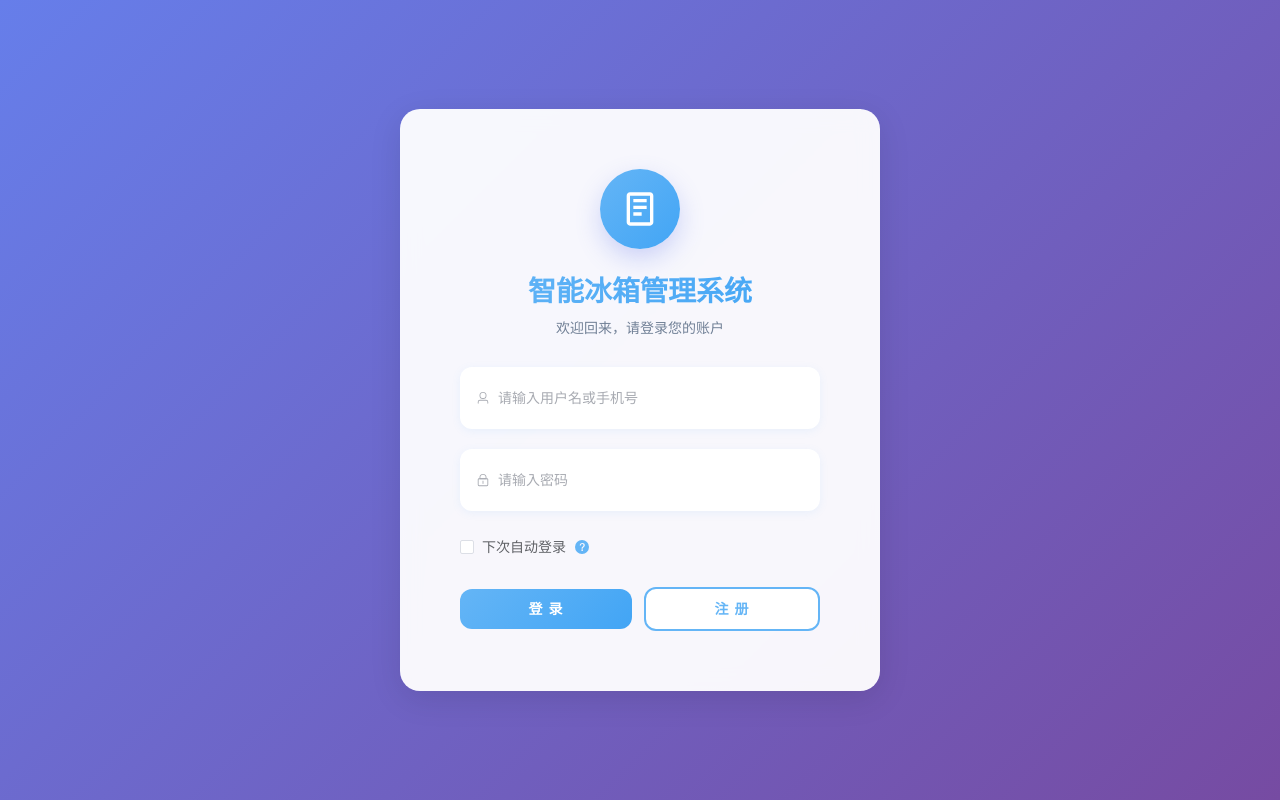
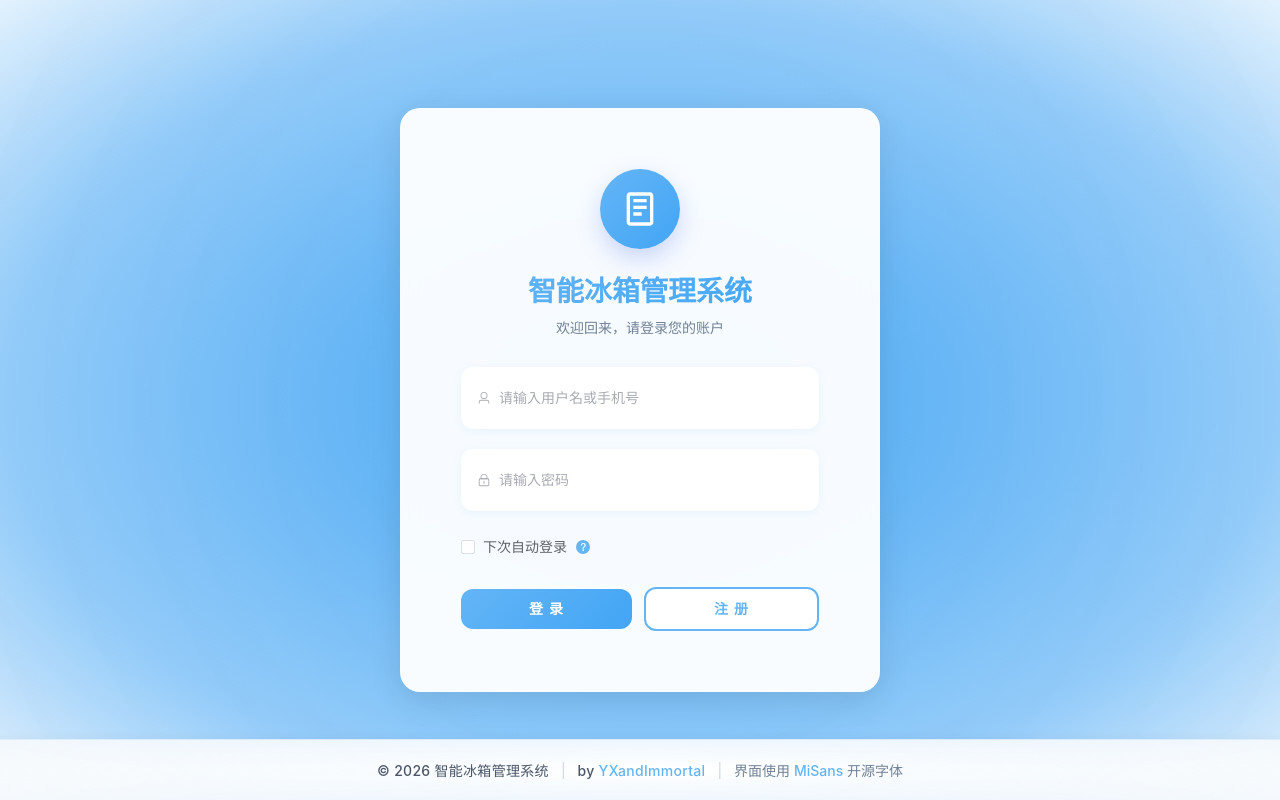
Before and after one commit to YXandImmortal/fridge-butler, a Vue app in the folder frontend/: page /login in a window 1280 px wide. Built offline with nearby package versions, Linux system fonts and the light colour scheme; a web font is replaced by a local one.

Commit message:
调整页面布局与主题色

```diff
--- a/frontend/src/assets/theme.css
+++ b/frontend/src/assets/theme.css
@@ -7,6 +7,12 @@
     --success-color: #81D4FA;
     --warn-color: #FFB74D;
     --danger-color: #F87171;
+
+    /* 认证页面渐变颜色 */
+    --auth-gradient-1: #E3F2FD;
+    --auth-gradient-2: #90CAF9;
+    --auth-gradient-3: #64B5F6;
+    --auth-gradient-4: #42A5F5;
 
     /* 覆盖 ElementPlus 主色调（按钮、输入框、菜单全部生效） */
     --el-color-primary: #64B5F6;
@@ -45,11 +51,36 @@ body {
 /* 认证页面容器 */
 .auth-page {
     min-height: 100vh;
-    background: linear-gradient(135deg, #667eea 0%, #764ba2 100%);
+    /*background: linear-gradient(135deg, #667eea 0%, #764ba2 100%); */
+    background: radial-gradient(ellipse at center, var(--auth-gradient-4) 0%, var(--auth-gradient-3) 35%, var(--auth-gradient-2) 70%, var(--auth-gradient-1) 100%);
     display: flex;
+    flex-direction: column;
     align-items: center;
     justify-content: center;
-    padding: 20px;
+    position: relative;
+    overflow: hidden;
+}
+
+/* 认证页面装饰元素 */
+.auth-page::before {
+    content: '';
+    position: absolute;
+    top: -50%;
+    left: -50%;
+    width: 200%;
+    height: 200%;
+    background: radial-gradient(circle, rgba(255,255,255,0.1) 0%, rgba(255,255,255,0) 70%);
+    animation: pulse 8s ease-in-out infinite;
+}
+@keyframes pulse {
+    0%, 100% {
+        transform: scale(1);
+        opacity: 0.3;
+    }
+    50% {
+        transform: scale(1.1);
+        opacity: 0.6;
+    }
 }
 
 /* 认证页面包装器 */
@@ -57,12 +88,25 @@ body {
     width: 100%;
     max-width: 480px;
     animation: fadeInUp 0.6s ease-out;
+    transform: translateZ(0);
+    position: relative;
+    z-index: 1;
 }
 
 /* 认证卡片 */
 .auth-card {
     padding: 40px;
-    border: none;
+    background: rgba(255, 255, 255, 0.9);
+    backdrop-filter: blur(15px);
+    border-radius: 20px;
+    box-shadow: 0 8px 32px rgba(0, 0, 0, 0.1);
+    border: 1px solid rgba(255, 255, 255, 0.2);
+    transition: all 0.3s ease;
+}
+
+.auth-card:hover {
+    box-shadow: 0 12px 40px rgba(255, 255, 255, 0.2);
+    transform: translateY(-2px);
 }
 
 /* 认证头部 */
@@ -104,10 +148,6 @@ body {
     display: flex;
     align-items: center;
     gap: 8px;
-}
-
-.custom-checkbox :deep(.el-checkbox__label) {
-    margin-top: -1px;
 }
 
 /* 提示图标 */
@@ -273,8 +313,15 @@ body {
 
 .animated-title {
     animation: fadeInDown 0.6s ease-out;
+    transform: translateZ(0);
     background: linear-gradient(135deg, var(--primary-color), var(--primary-dark));
     -webkit-background-clip: text;
     -webkit-text-fill-color: transparent;
     background-clip: text;
 }
+
+.copyright-footer {
+    position: absolute;
+    bottom: 0;
+    width: 100%;
+}
--- /dev/null
+++ b/frontend/src/components/CopyrightFooter.vue
@@ -0,0 +1,125 @@
+<template>
+  <footer class="copyright-footer">
+    <div class="copyright-content">
+      <span class="copyright-text">
+        © 2026 智能冰箱管理系统
+      </span>
+      <span class="divider">|</span>
+      <span class="copyright-text">by
+      <a href="https://github.com/YXandImmortal" target="_blank" rel="noopener noreferrer" class="font-link">YXandImmortal</a>
+      </span>
+      <span class="divider">|</span>
+      <span class="font-info">
+        界面使用
+        <a href="https://hyperos.mi.com/font" target="_blank" rel="noopener noreferrer" class="font-link">
+          MiSans
+        </a>
+        开源字体
+      </span>
+    </div>
+  </footer>
+</template>
+
+<script setup>
+// 无需额外逻辑
+</script>
+
+<style scoped>
+.copyright-footer {
+  width: 100%;
+  padding: 20px 24px;
+  background: radial-gradient(ellipse, rgba(255, 255, 255, 1) 0%, rgba(248, 250, 252, 0.85) 100%);
+  backdrop-filter: blur(10px);
+  border-top: 1px solid rgba(100, 181, 246, 0.15);
+  box-shadow: 0 -2px 10px rgba(0, 0, 0, 0.03);
+  position: relative;
+  box-sizing: border-box;
+}
+
+.copyright-content {
+  display: flex;
+  align-items: center;
+  justify-content: center;
+  gap: 12px;
+  flex-wrap: wrap;
+  max-width: 1200px;
+  margin: 0 auto;
+}
+
+.copyright-text {
+  font-size: 14px;
+  color: #4a5568;
+  font-weight: 500;
+  letter-spacing: 0.3px;
+}
+
+.divider {
+  color: #cbd5e0;
+  font-size: 14px;
+  user-select: none;
+}
+
+.font-info {
+  font-size: 14px;
+  color: #718096;
+}
+
+.font-link {
+  color: #64B5F6;
+  text-decoration: none;
+  font-weight: 500;
+  transition: all 0.3s ease;
+  position: relative;
+  padding-bottom: 2px;
+}
+
+.font-link::after {
+  content: '';
+  position: absolute;
+  bottom: 0;
+  left: 0;
+  width: 0;
+  height: 2px;
+  background: linear-gradient(90deg, #64B5F6, #81D4FA);
+  transition: width 0.3s ease;
+  border-radius: 1px;
+}
+
+.font-link:hover {
+  color: #42A5F5;
+}
+
+.font-link:hover::after {
+  width: 100%;
+}
+
+@media (max-width: 768px) {
+  .copyright-footer {
+    padding: 16px 20px;
+  }
+
+  .copyright-content {
+    gap: 8px;
+  }
+
+  .copyright-text,
+  .font-info {
+    font-size: 13px;
+  }
+
+  .divider {
+    font-size: 13px;
+  }
+}
+
+@media (max-width: 480px) {
+  .copyright-content {
+    flex-direction: column;
+    gap: 6px;
+  }
+
+  .divider {
+    display: none;
+  }
+}
+</style>
--- a/frontend/src/views/LoginView.vue
+++ b/frontend/src/views/LoginView.vue
@@ -85,6 +85,7 @@
         </el-form>
       </el-card>
     </div>
+    <CopyrightFooter />
   </div>
 </template>
 
@@ -94,6 +95,7 @@ import { User, Lock , QuestionFilled} from '@element-plus/icons-vue'
 import { useRouter } from 'vue-router'
 import { useUserStore } from '@/stores/user'
 import showMessage from '@/utils/message'
+import CopyrightFooter from "@/components/CopyrightFooter.vue";
 
 const router = useRouter()
 const userStore = useUserStore()
--- a/frontend/src/views/RegisterView.vue
+++ b/frontend/src/views/RegisterView.vue
@@ -98,6 +98,7 @@
         </el-form>
       </el-card>
     </div>
+    <CopyrightFooter />
   </div>
 </template>
 
@@ -107,6 +108,7 @@ import { User, Lock, Phone } from '@element-plus/icons-vue'
 import { useRouter } from 'vue-router'
 import request from '@/utils/request'
 import showMessage from '@/utils/message'
+import CopyrightFooter from "@/components/CopyrightFooter.vue";
 
 const router = useRouter()
 const registerFormRef = ref()
```
